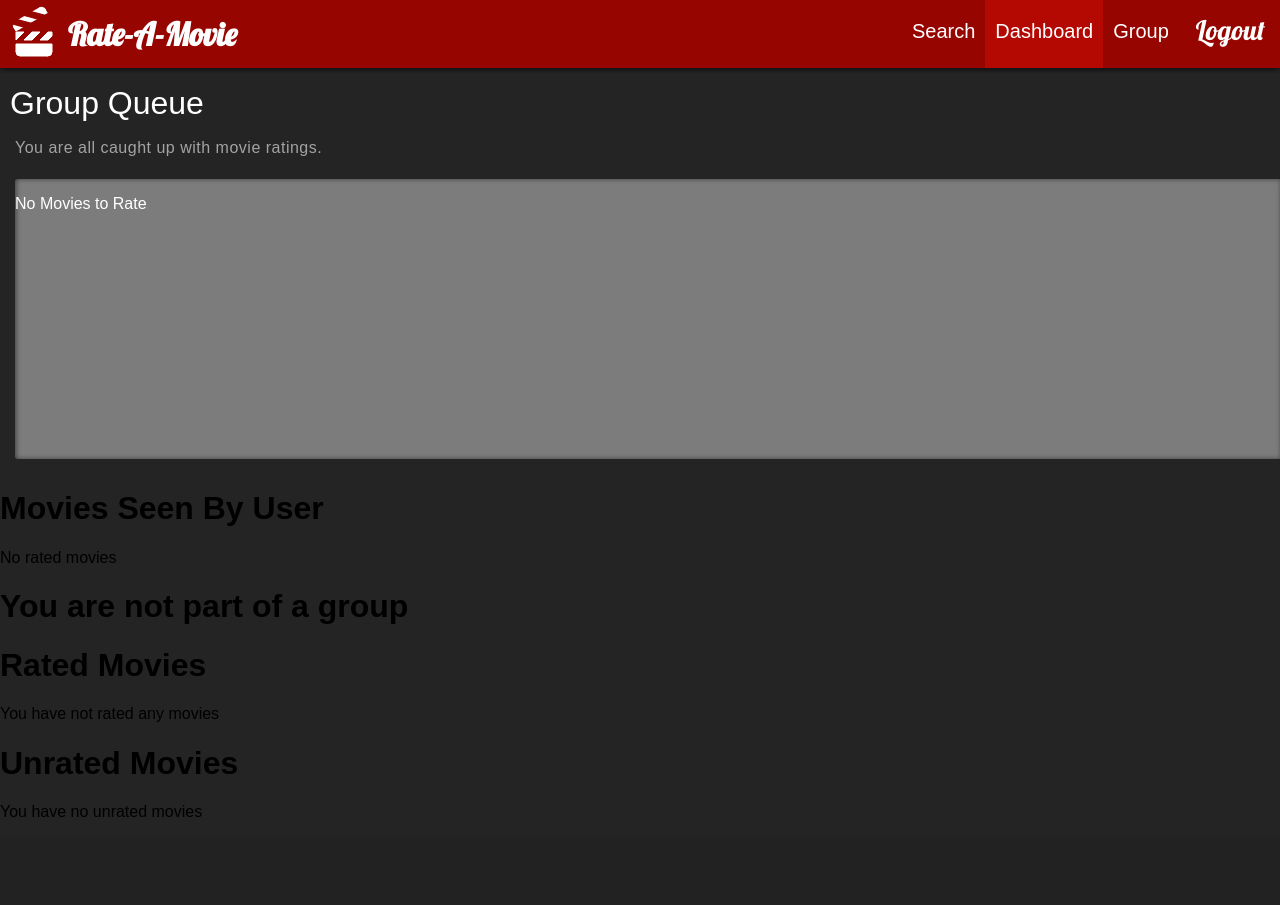
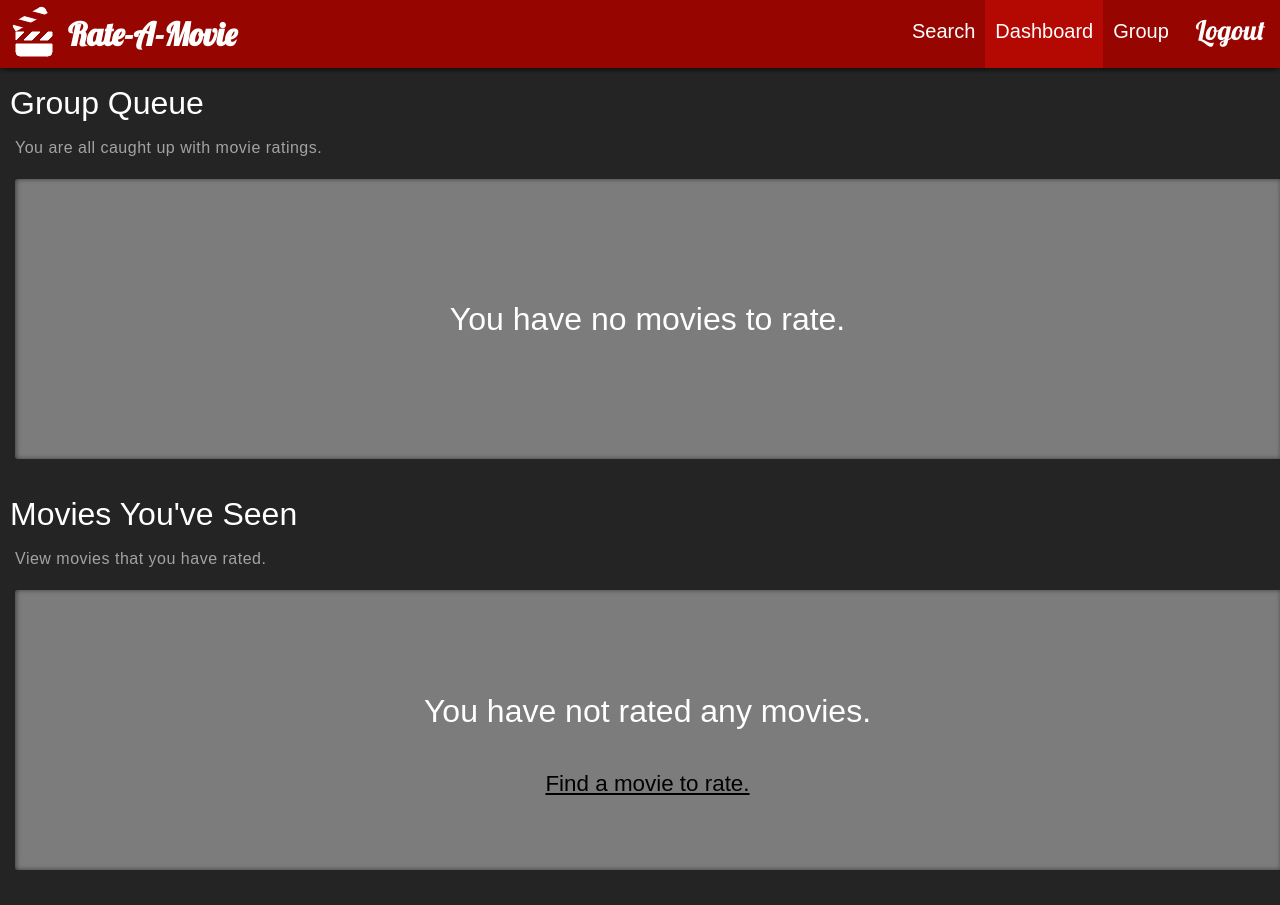
Before and after one commit to cberry216/Movie-Rating, a Django app: page /dashboard/ in a window 1280 px wide. Before the commit the page ends 817 px from the top, so only its background shows below. Run offline with Django 3.2, Linux system fonts and the light colour scheme; the visitor is signed in with stand-in values (Sample User, id 1); data that the repository does not hold is empty.

Commit message:
Finished styling dashboard.

```diff
--- a/movie_rating/static/css/style.css
+++ b/movie_rating/static/css/style.css
@@ -260,10 +260,12 @@ body {
 	color: #960500;
 }
 
-.group-queue {
+.group-queue,
+.seen-movies {
 	height: 386px;
 	width: 100%;
 	margin-top: 15px;
+	margin-bottom: 25px;
 	color: white;
 
 	display: grid;
@@ -271,12 +273,20 @@ body {
 	grid-template-rows: 46px 40px 300px;
 }
 
-.group-queue__label {
+.group-queue__label,
+.seen-movies__label {
 	position: relative;
 	margin: 2px 0 4px 10px;
+	color: white;
 
 	font-size: 2em;
 	font-weight: 400;
+	text-decoration: none;
+}
+
+.group-queue__label:hover,
+.seen-movies__label:hover {
+	text-shadow: 1px 1px 3px rgba(255, 255, 255, 0.5);
 }
 
 .badge {
@@ -298,7 +308,8 @@ body {
 	font-size: 14px;
 }
 
-.group-queue__help-text {
+.group-queue__help-text,
+.seen-movies__help-text {
 	color: rgb(163, 163, 163);
 	margin: 10px 0 11px 15px;
 
@@ -334,6 +345,24 @@ body {
 	display: grid;
 	grid-template-columns: 1fr;
 	grid-template-rows: 230px 30px;
+}
+
+.movie-list__movie--empty {
+	margin: auto;
+	color: white;
+
+	font-size: 2em;
+	font-weight: 200;
+	text-align: center;
+}
+
+.movie-list__movie--empty a {
+	color: black;
+	font-size: 0.7em;
+}
+
+.movie-list__movie--empty a:hover {
+	color: rgba(0, 0, 0, 0.5);
 }
 
 .movie-list__poster {
--- a/movie_rating/templates/ratings/dashboard.html
+++ b/movie_rating/templates/ratings/dashboard.html
@@ -7,7 +7,7 @@
 {% block content %}
 
 <div class="group-queue">
-  <h3 class="group-queue__label">
+  <a href="#" class="group-queue__label">
     Group Queue
     {% if movies_not_seen_by_user %}
     <svg class="badge">
@@ -19,7 +19,7 @@
       {% endif %}
     </svg>
     {% endif %}
-  </h3>
+  </a>
   {% if movies_not_seen_by_user %}
   <p class="group-queue__help-text">Please take the time to rate movies, that your friends have rated.</p>
   {% else %}
@@ -33,41 +33,28 @@
     </a>
     {% empty %}
     <div class="movie-list__movie--empty">
-      <p>No Movies to Rate</p>
+      <p>You have no movies to rate.</p>
     </div>
     {% endfor %}
   </div>
 </div>
 
-<h1>Movies Seen By User</h1>
-{% for movie in movies_seen_by_user %}
-<p>{{ movie.title }}</p>
-{% empty %}
-<p>No rated movies</p>
-{% endfor %}
+<div class="seen-movies">
+  <a href="#" class="seen-movies__label">Movies You've Seen</a>
+  <p class="seen-movies__help-text">View movies that you have rated.</p>
+  <div class="seen-movies__movie-list movie-list">
+    {% for movie in movies_seen_by_user %}
+    <a href="{% url 'movie_detail' movie.imdb_id %}" class="movie-list__movie">
+      <div class="movie-list__poster" style="background-image: url('{{ movie.poster_link }}')"></div>
+      <p class="movie-list__title">{{ movie.title }}</p>
+    </a>
+    {% empty %}
+    <div class="movie-list__movie--empty">
+      <p>You have not rated any movies.</p>
+      <a href="{% url 'search_movie' %}">Find a movie to rate.</a>
+    </div>
+    {% endfor %}
+  </div>
+</div>
 
-{% if has_group %}
-<h1>Movies Seen By Your Group Members</h1>
-{% for movie in movies_seen_by_others %}
-<p>{{ movie.title }}</p>
-{% empty %}
-<p>You have not</p>
-{% endfor %}
-{% else %}
-<h1>You are not part of a group</h1>
-{% endif %}
-
-<h1>Rated Movies</h1>
-{% for movie in movies_seen_by_both %}
-<p>{{ movie.title }}</p>
-{% empty %}
-<p>You have not rated any movies</p>
-{% endfor %}
-
-<h1>Unrated Movies</h1>
-{% for movie in movies_not_seen_by_user %}
-<p>{{ movie.title }}</p>
-{% empty %}
-<p>You have no unrated movies</p>
-{% endfor %}
 {% endblock content %}
```
